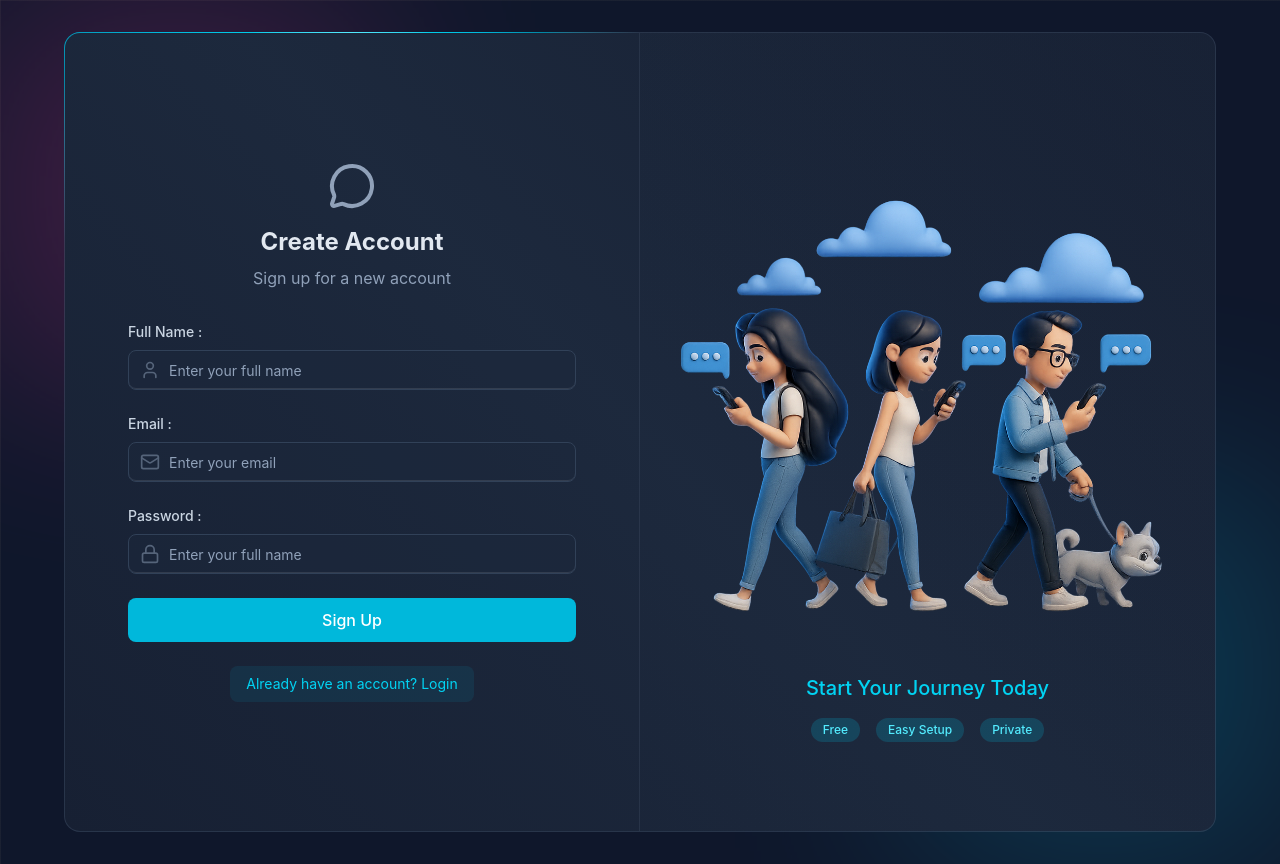
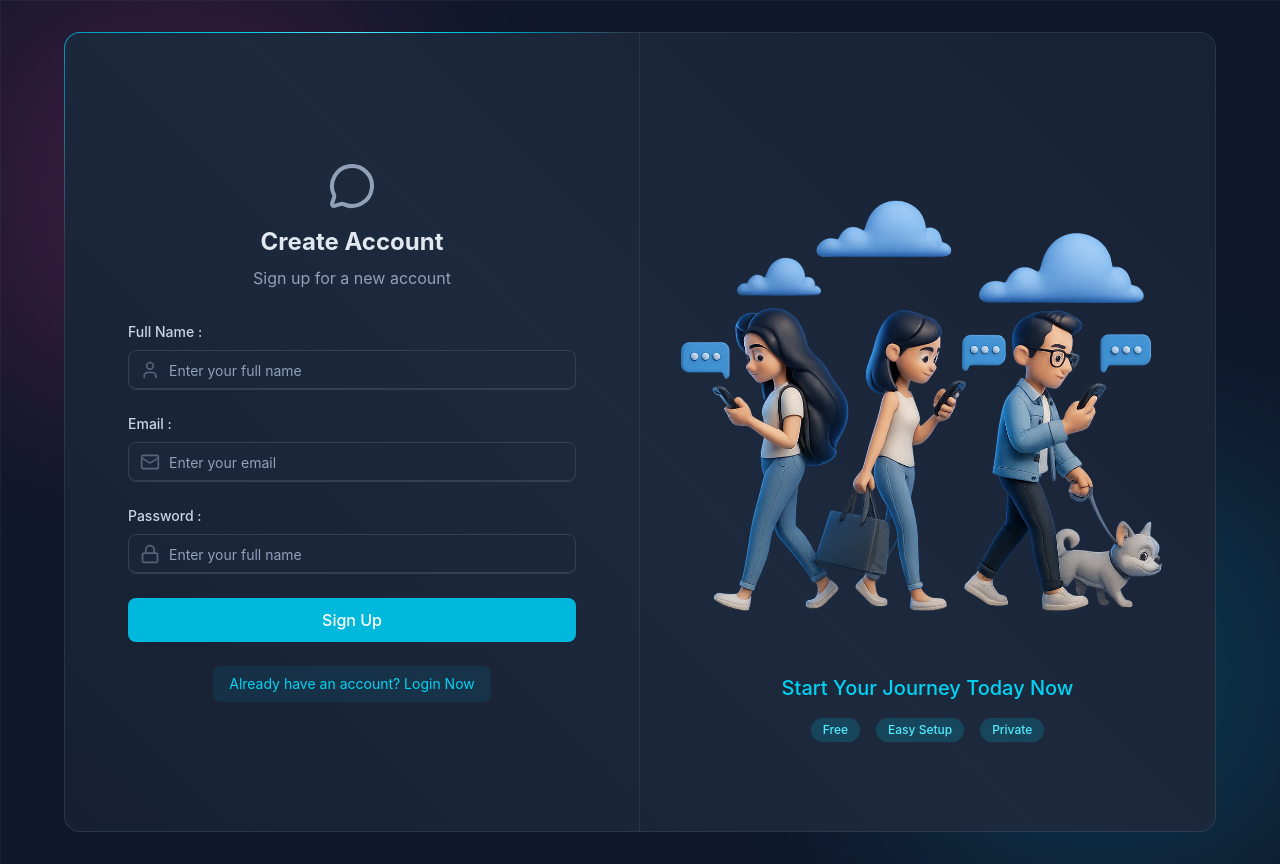
Before and after one commit to Dulina-Chandul/MERN-Chat-Application, a React (Vite) app in the folder client/: page /signup in a window 1280 px wide. Built offline with nearby package versions, Linux system fonts and the light colour scheme; no server answers.

Commit message:
Updated Sign Up page

```diff
--- a/client/src/pages/SignUpPage.jsx
+++ b/client/src/pages/SignUpPage.jsx
@@ -121,7 +121,7 @@ const SignUpPage = () => {
 
                 <div className="mt-6 text-center">
                   <Link to={"/login"} className="auth-link">
-                    Already have an account? Login
+                    Already have an account? Login Now
                   </Link>
                 </div>
               </div>
@@ -136,7 +136,7 @@ const SignUpPage = () => {
                 />
                 <div className="mt-6 text-center">
                   <h3 className="text-xl font-medium text-cyan-400">
-                    Start Your Journey Today
+                    Start Your Journey Today Now
                   </h3>
 
                   <div className="mt-4 flex justify-center gap-4">
```
